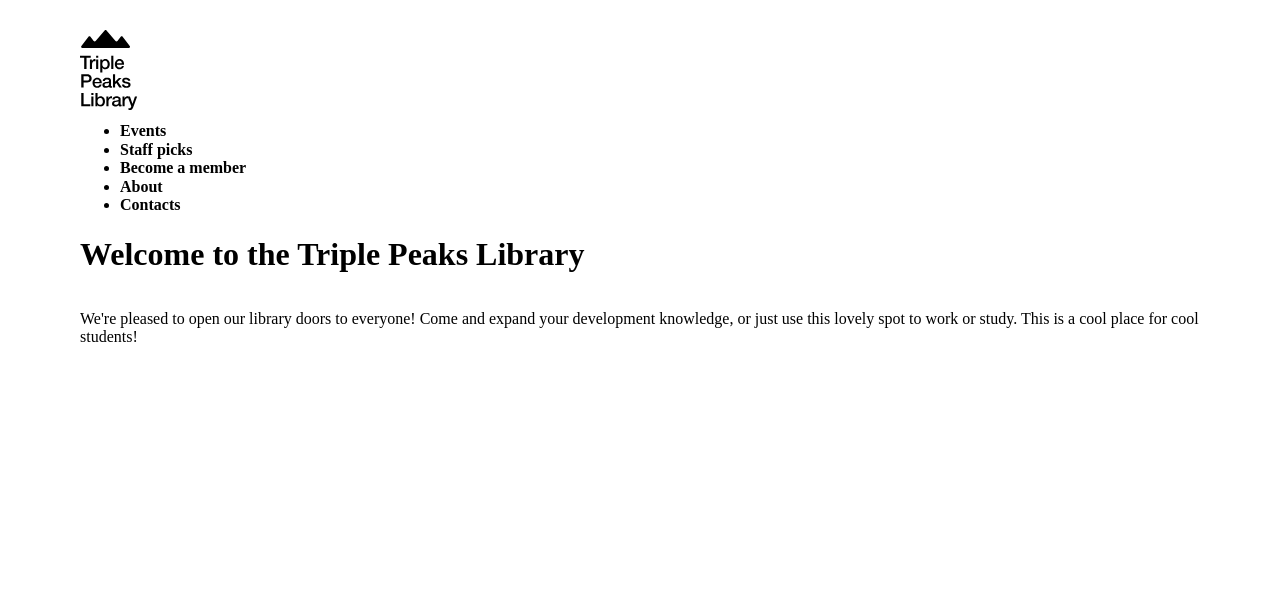
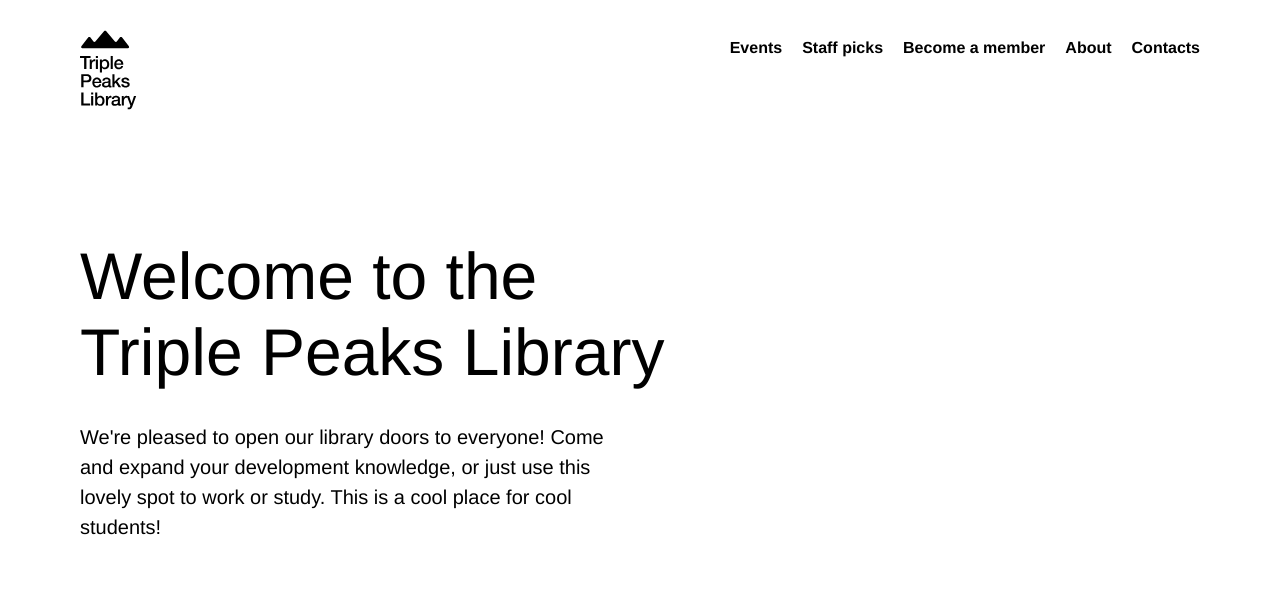
Before and after one commit to WanomiR/triple-peaks, a plain HTML site: page index.html in a window 1280 px wide. Shown: the top 592 px of the page. Drawn offline with Linux system fonts and the light colour scheme.

Commit message:
stage 1 completed

```diff
--- a/index.html
+++ b/index.html
@@ -11,8 +11,9 @@
 
   <body>
     <!-- Wrap the entire page content in a new div with the page class. Remember to add the closing tag -->
-    <div class="header">
-      <div class="nav">
+    <div class="page">
+      <header class="header">
+        <nav class="nav">
           <img
             src="./images/logo.svg"
             alt="Triple Peaks Library Logo"
@@ -36,7 +37,7 @@
               <a class="nav__link">Contacts</a>
             </li>
           </ul>
-      </div>
+        </nav>
         <h1 class="header__title">Welcome to the Triple Peaks Library</h1>
         <p class="header__description">
           We're pleased to open our library doors to everyone! Come and expand
@@ -57,10 +58,10 @@
             200 Success Avenue, The Town of Triple Peaks
           </p>
         </div>
-    </div>
+      </header>
 
-    <div class="content">
-      <div class="events">
+      <main class="content">
+        <section class="events">
           <!-- --------------------------------------------------------------- -->
           <!--              Don't uncomment until project stage 2              -->
           <!-- --------------------------------------------------------------- -->
@@ -95,9 +96,9 @@
             <a href="#" class="events__more">More events &rarr;</a>
           </div>-->
           <!-- Start creating the composition here -->
-      </div>
+        </section>
 
-      <div class="staff">
+        <section class="staff">
           <!-- --------------------------------------------------------------- -->
           <!--        Don't uncomment until the final project stage            -->
           <!-- --------------------------------------------------------------- -->
@@ -170,9 +171,9 @@
               </div>
             </li>
           </ul>-->
-      </div>
+        </section>
 
-      <div class="membership">
+        <section class="membership">
           <!-- --------------------------------------------------------------- -->
           <!--         Don't uncomment until the final project stage           -->
           <!-- --------------------------------------------------------------- -->
@@ -229,9 +230,9 @@
               </p>
             </li>
           </ul>-->
-      </div>
+        </section>
 
-      <div class="about">
+        <section class="about">
           <!-- --------------------------------------------------------------- -->
           <!--          Don't uncomment until the final project stage          -->
           <!-- --------------------------------------------------------------- -->
@@ -256,12 +257,13 @@
             </p>
           </div>
           <div class="about__circle"></div> -->
-      </div>
-    </div>
-    <div class="footer">
+        </section>
+      </main>
+      <footer class="footer">
         <!-- ----------------------------------------------------------------- -->
         <!--          Don't uncomment until the final project stage            -->
         <!-- ----------------------------------------------------------------- -->
+      </footer>
     </div>
   </body>
 </html>
--- a/styles/style.css
+++ b/styles/style.css
@@ -1,5 +1,11 @@
 .page {
   /* Add page class properties here */
+  min-width: 1100px;
+  max-width: 1600px;
+  margin: 0 auto;
+  font-family: "Helvetica Neue", Helvetica, Arial, sans-serif;
+  font-size: 16px;
+  line-height: 20px;
 }
 
 .header {
@@ -15,14 +21,24 @@
 
 .nav {
   /* Add flex properties here */
+  display: flex;
+  justify-content: space-between;
 }
 
 .nav__logo {
+  height: 80px;
+  width: 57px;
 }
 
 .nav__links {
   /* Reset default list styles here */
   margin: 8px 0 0;
+  padding: 0;
+  display: flex;
+  flex-direction: row;
+  align-items: flex-start;
+  column-gap: 20px;
+  list-style-type: none;
 }
 
 .nav__link {
@@ -32,9 +48,18 @@
 }
 
 .header__title {
+  max-width: 601px;
+  margin: 128px 0 0 0;
+  font-size: 66px;
+  line-height: 76px;
+  font-weight: 500;
 }
 
 .header__description {
+  max-width: 532px;
+  margin: 32px 0 0 0;
+  font-size: 20px;
+  line-height: 30px;
 }
 
 .header__image {
```
Lines whose indentation alone changed are shown as unchanged.
